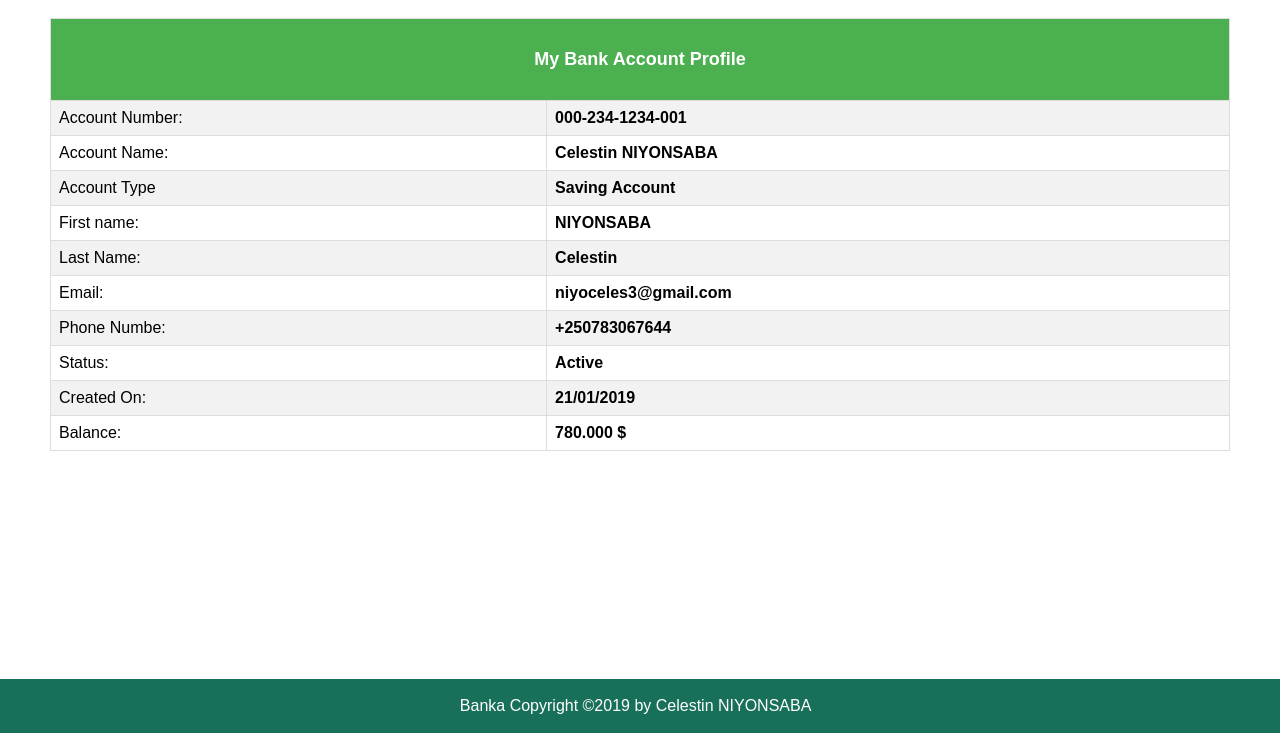
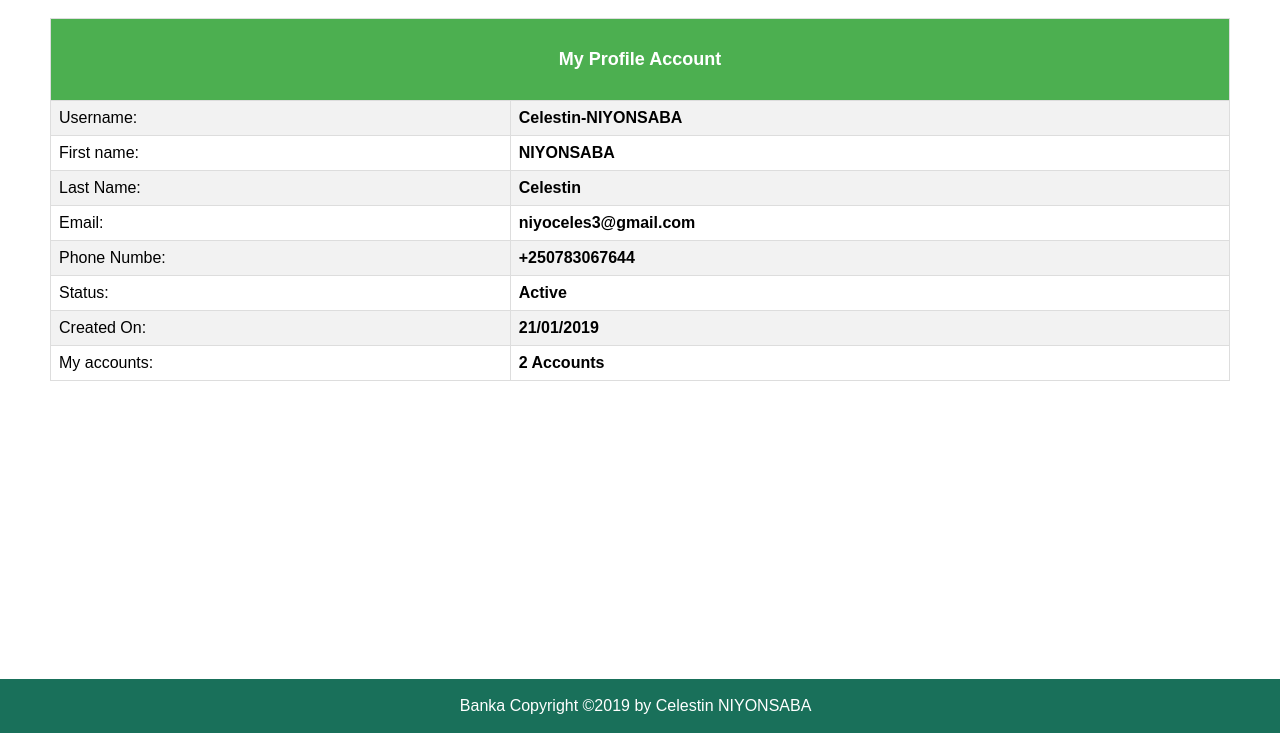
Before and after one commit to niyoceles/banka, a website: page UI/html/user-profile.html in a window 1280 px wide. Shown: the part 67-800 px from the top of the page. Drawn offline with Linux system fonts and the light colour scheme.

Commit message:
update ui in ch3

```diff
--- a/UI/css/style.css
+++ b/UI/css/style.css
@@ -551,3 +551,7 @@ h4{
     margin-left: 30%;
   }
 }
+a.links{
+  text-decoration: #000;
+  color: #000;
+}
--- a/UI/html/user-profile.html
+++ b/UI/html/user-profile.html
@@ -34,21 +34,13 @@
     <table id="table">
       <tr>
         <th colspan="2">
-          <h3>My Bank Account Profile</h3>
+          <h3>My Profile Account </h3>
         </th>
       </tr>
       <tr>
-        <td>Account Number:</td>
-        <td><b>000-234-1234-001</b></td>
+        <td>Username:</td>
+        <td><b>Celestin-NIYONSABA</b>
       </tr>
-      <tr>
-        <td>Account Name:</td>
-        <td><b>Celestin NIYONSABA</b>
-      </tr>
-      </tr>
-      <tr>
-        <td>Account Type</td>
-        <td><b>Saving Account</b></td>
       </tr>
       <tr>
         <td>First name:</td>
@@ -75,8 +67,10 @@
         <td><b>21/01/2019</b></td>
       </tr>
       <tr>
-        <td>Balance:</td>
-        <td><b>780.000 $</b></td>
+        <td>My accounts:</td>
+        <td><b>
+            <a class="links" href="../html/myaccounts.html">2 Accounts</a>
+          </b></td>
       </tr>
     </table>
   </div>
--- a/UI/js/app.js
+++ b/UI/js/app.js
@@ -45,7 +45,7 @@ const deleteAccountForm = document.querySelector('#deleteAccountForm');
 
 // on user create  bank account
 const createBankAccount = document.querySelector('#createBankAccount');
-const createBankAccountLink = document.querySelector('#createBankAccountLink');
+const createBankAccountLink = document.querySelector('.createBankAccountLink');
 const createBankActivateForm = document.querySelector('#createBankAccountForm');
 //check if an element is in DOM
 //  @parameter element
```
Also changed, not shown: UI/html/cashier.html (+6 -0 lines), UI/html/user-account-record.html (+2 -1 lines), UI/html/user.html (+5 -2 lines).
